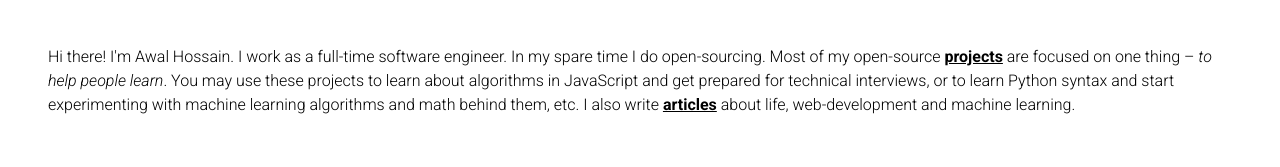
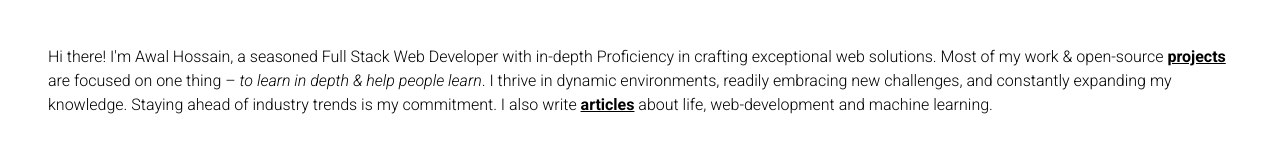
Before and after one commit to AwalHossain/awalhossain.github.io, a Gatsby site: page / in a window 1280 px wide. Shown: the part 351-518 px from the top of the page. Built offline with nearby package versions, Linux system fonts and the light colour scheme; Gatsby itself is replaced by a stand-in of ours.

Commit message:
Refactor Greetings component and update introduction

```diff
--- a/src/components/shared/Greetings.tsx
+++ b/src/components/shared/Greetings.tsx
@@ -27,13 +27,11 @@ const Greeting = (): React.ReactElement => {
   return (
     <p className="font-light">
       Hi there!
-            I&apos;m Awal Hossain. I work as a full-time software engineer. In my spare time I do
-            open-sourcing.
-            Most of my open-source {projectsLinkElement} are focused
-            on one thing &ndash; <i>to help people learn</i>. You may use these projects to
-            learn about algorithms in JavaScript and get prepared for technical interviews, or
-            to learn Python syntax and start experimenting with machine learning algorithms
-            and math behind them, etc. I also write {blogLinkElement} about life, web-development
+      I&apos;m Awal Hossain, a seasoned Full Stack Web Developer with in-depth Proficiency in crafting exceptional web solutions.
+      Most of my work & open-source {projectsLinkElement} are focused
+      on one thing &ndash; <i>to learn in depth & help people learn</i>.
+      I thrive in dynamic environments, readily embracing new challenges, and constantly expanding my knowledge. Staying ahead of industry trends is my commitment.
+      I also write {blogLinkElement} about life, web-development
       and machine learning.
     </p>
   );
```
Lines whose indentation alone changed are shown as unchanged.
